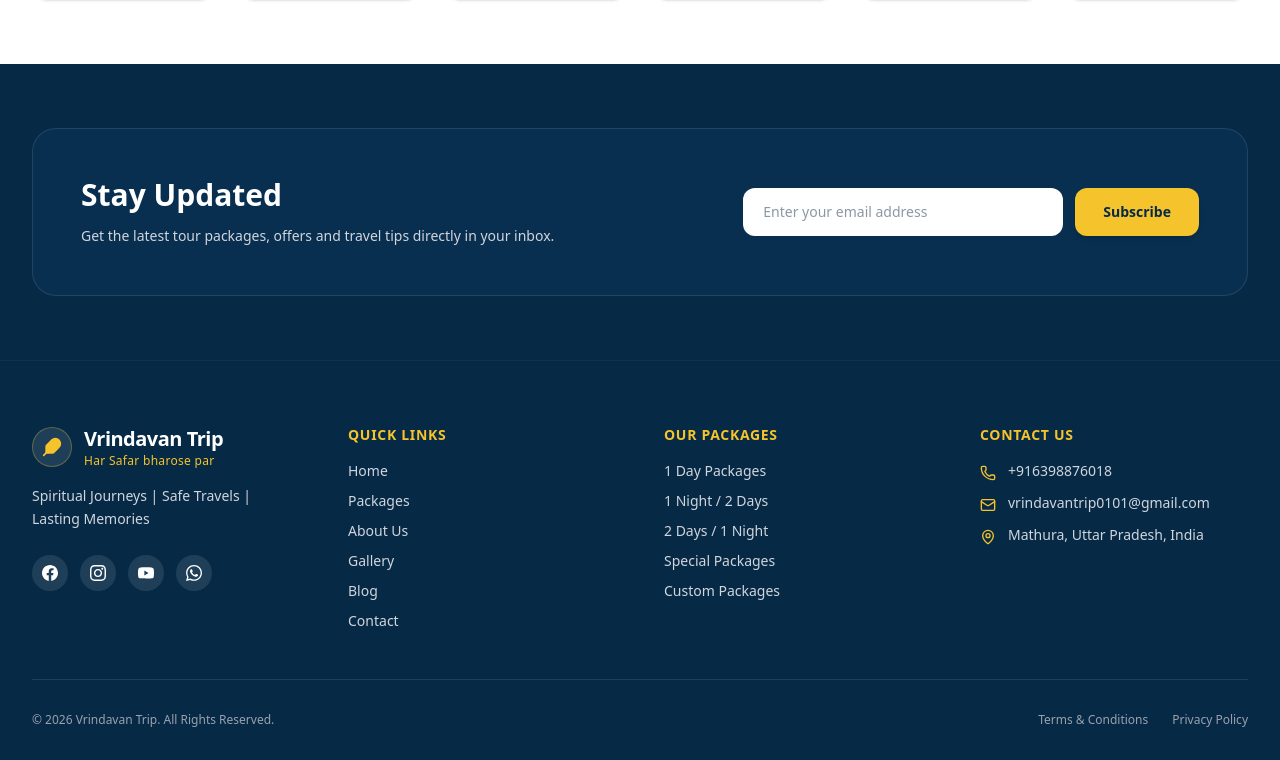
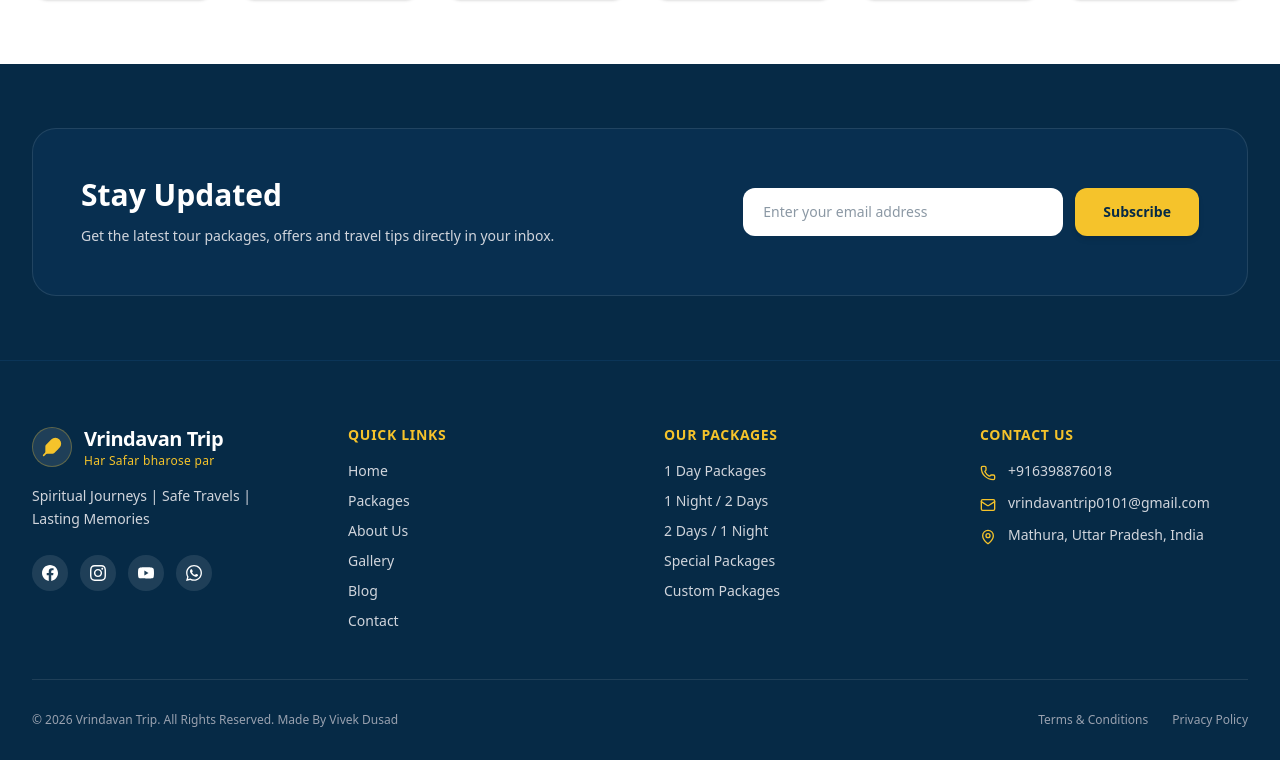
Before and after one commit to cybermonk786/vrindavantrip, a Next.js app: page / in a window 1280 px wide. Shown: the part 3395-4155 px from the top of the page. Built offline with nearby package versions, Linux system fonts and the light colour scheme; no server answers.

Commit message:
after made by

```diff
--- a/src/components/layout/Footer.tsx
+++ b/src/components/layout/Footer.tsx
@@ -111,7 +111,7 @@ export default function Footer() {
 
         {/* Bottom Bar */}
         <div className="pt-8 flex flex-col sm:flex-row items-center justify-between text-xs text-gray-400 gap-4">
-          <p>© {currentYear} {siteConfig.name}. All Rights Reserved.</p>
+          <p>© {currentYear} {siteConfig.name}. All Rights Reserved. <Link href="https://linkedin.com/in/vivek-dusad" target="_blank" rel="noopener noreferrer" className="hover:text-goldenYellow transition-colors">Made By Vivek Dusad</Link></p>
           <div className="flex items-center gap-6">
             <Link href="/terms" className="hover:text-goldenYellow transition-colors">Terms & Conditions</Link>
             <Link href="/privacy" className="hover:text-goldenYellow transition-colors">Privacy Policy</Link>
```
